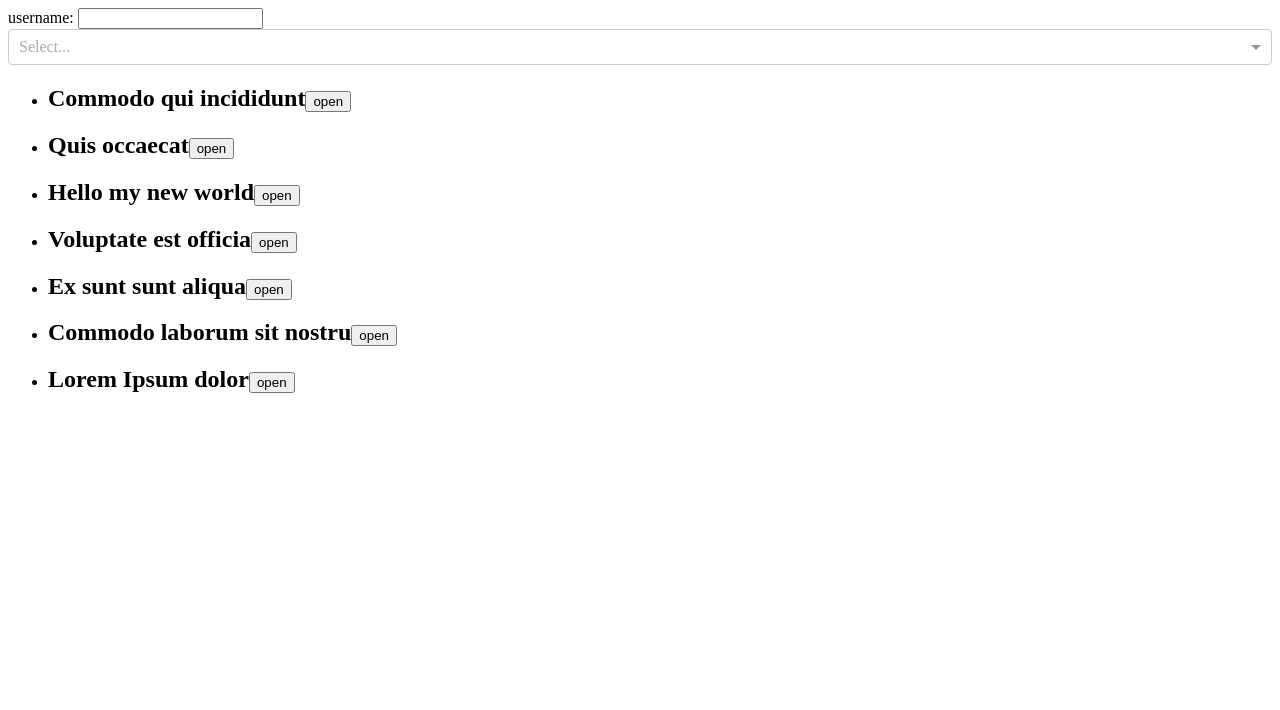
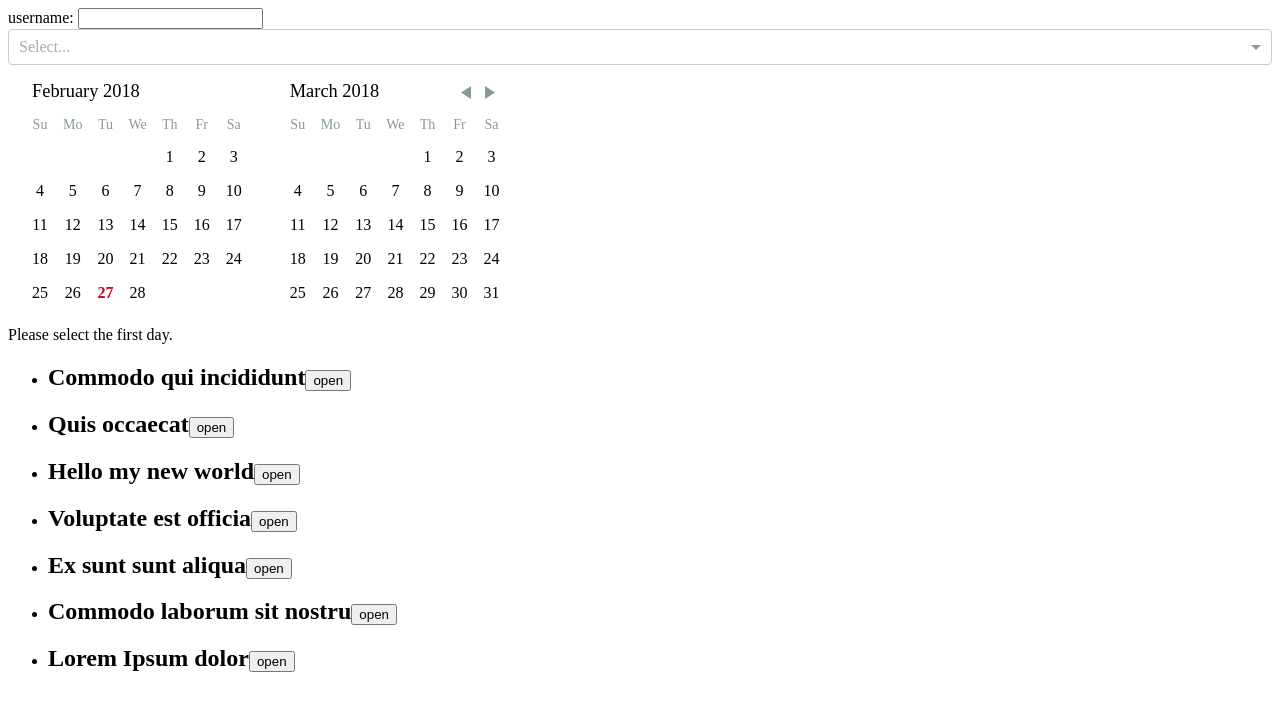
Before and after one commit to romabelka/basic-react-1902, a React (Create React App) app: page / in a window 1280 px wide. Shown: the top 710 px of the page. Built offline with nearby package versions, Linux system fonts and the light colour scheme.

Commit message:
add comments & calendar

```diff
--- a/package.json
+++ b/package.json
@@ -5,7 +5,9 @@
   "dependencies": {
     "prop-types": "^15.6.0",
     "react": "^16.2.0",
+    "react-day-picker": "^7.0.7",
     "react-dom": "^16.2.0",
+    "react-helmet": "^5.2.0",
     "react-scripts": "1.1.1",
     "react-select": "^1.2.1"
   },
--- a/src/App.js
+++ b/src/App.js
@@ -1,15 +1,14 @@
 import React, { Component } from 'react'
-import {findDOMNode} from 'react-dom'
+import { findDOMNode } from 'react-dom'
 import ArticleList from './components/article-list'
 import Chart from './components/chart'
 import UserForm from './components/user-form'
 import Select from 'react-select'
 import 'react-select/dist/react-select.css'
+import Calendar from "./components/calendar";
 
 class App extends Component {
-    static propTypes = {
-
-    };
+	static propTypes = {};
 
 	state = {
 		selected: null
@@ -23,15 +22,16 @@ class App extends Component {
 		}))
 		return (
 			<div>
-                <UserForm />
-                <Select options = {options} value = {this.state.selected} onChange = {this.handleSelect} multi/>
-                <ArticleList articles = {articles} ref = {this.setListRef}/>
-                <Chart articles = {articles}/>
+				<UserForm/>
+				<Select options={options} value={this.state.selected} onChange={this.handleSelect} multi/>
+				<Calendar/>
+				<ArticleList articles={articles} ref={this.setListRef}/>
+				<Chart articles={articles}/>
 			</div>
 		)
 	}
 
-    handleSelect = selected => this.setState({ selected })
+	handleSelect = selected => this.setState({selected})
 
 	setListRef = ref => {
 		this.listRef = ref
--- a/src/components/article.js
+++ b/src/components/article.js
@@ -1,9 +1,10 @@
-import React, {PureComponent} from 'react'
+import React, { PureComponent } from 'react'
 import PropTypes from 'prop-types'
+import CommentList from "./comment-list";
 
 class Article extends PureComponent {
 	render() {
-        const { isOpen, article, onButtonClick } = this.props
+		const {isOpen, article, onButtonClick} = this.props
 		console.log('---', 1)
 		return (
 			<div>
@@ -12,6 +13,7 @@ class Article extends PureComponent {
 					<button onClick={() => onButtonClick(article.id)}>{isOpen ? 'close' : 'open'}</button>
 				</h2>
 				{isOpen && getBody(article)}
+				{isOpen && article.comments && article.comments.length > 0 && <CommentList comments={article.comments}/>}
 			</div>
 		)
 	}
--- /dev/null
+++ b/src/components/calendar.js
@@ -0,0 +1,111 @@
+import React from 'react';
+import Helmet from 'react-helmet';
+import DayPicker, { DateUtils } from 'react-day-picker';
+import 'react-day-picker/lib/style.css';
+
+export default class Example extends React.Component {
+	constructor(props) {
+		super(props);
+		this.handleDayClick = this.handleDayClick.bind(this);
+		this.handleDayMouseEnter = this.handleDayMouseEnter.bind(this);
+		this.handleResetClick = this.handleResetClick.bind(this);
+		this.state = this.getInitialState();
+	}
+
+	getInitialState() {
+		return {
+			from: null,
+			to: null,
+			enteredTo: null, // Keep track of the last day for mouseEnter.
+		};
+	}
+
+	isSelectingFirstDay(from, to, day) {
+		const isBeforeFirstDay = from && DateUtils.isDayBefore(day, from);
+		const isRangeSelected = from && to;
+		return !from || isBeforeFirstDay || isRangeSelected;
+	}
+
+	handleDayClick(day) {
+		const {from, to} = this.state;
+
+		if(from && to && day >= from && day <= to) {
+			this.handleResetClick();
+			return;
+		}
+
+		if(this.isSelectingFirstDay(from, to, day)) {
+			this.setState({
+				from: day,
+				to: null,
+				enteredTo: null,
+			});
+		} else {
+			this.setState({
+				to: day,
+				enteredTo: day,
+			});
+		}
+	}
+
+	handleDayMouseEnter(day) {
+		const {from, to} = this.state;
+
+		if(!this.isSelectingFirstDay(from, to, day)) {
+			this.setState({
+				enteredTo: day,
+			});
+		}
+	}
+
+	handleResetClick() {
+		this.setState(this.getInitialState());
+	}
+
+	render() {
+		const {from, to, enteredTo} = this.state;
+		const modifiers = {start: from, end: enteredTo};
+		const disabledDays = {before: this.state.from};
+		const selectedDays = [from, {from, to: enteredTo}];
+
+		return (
+			<div>
+				<DayPicker
+					className="Range"
+					numberOfMonths={2}
+					fromMonth={from}
+					selectedDays={selectedDays}
+					disabledDays={disabledDays}
+					modifiers={modifiers}
+					onDayClick={this.handleDayClick}
+					onDayMouseEnter={this.handleDayMouseEnter}
+				/>
+				<div>
+					{!from && !to && 'Please select the first day.'}
+					{from && !to && 'Please select the last day.'}
+					{from &&
+					to &&
+					`Selected from ${from.toLocaleDateString()} to
+                ${to.toLocaleDateString()}`}{' '}
+					{from &&
+					to && (
+						<button className="link" onClick={this.handleResetClick}>
+							Reset
+						</button>
+					)}
+				</div>
+				<Helmet>
+					<style>{`
+					  .Range .DayPicker-Day--selected:not(.DayPicker-Day--start):not(.DayPicker-Day--end):not(.DayPicker-Day--outside) {
+						background-color: #f0f8ff !important;
+						color: #4a90e2;
+					  }
+					  .Range .DayPicker-Day {
+						border-radius: 0 !important;
+					  }
+					`}</style>
+				</Helmet>
+			</div>
+		);
+	}
+}
--- /dev/null
+++ b/src/components/comment-list.js
@@ -0,0 +1,38 @@
+import React, { Component } from "react";
+import PropTypes from "prop-types";
+import Comment from "./comment";
+import list from "../decorators/list";
+
+class CommentList extends Component {
+	static propTypes = {
+		comments: PropTypes.array
+	};
+
+	render() {
+		const {comments} = this.props;
+		const commentElements = comments.map(comment =>
+			<li key={comment.id}>
+				<Comment
+					comment={comment}
+				/>
+			</li>
+		);
+
+		return (
+			<div>
+				<h3>
+					Комментарии
+					<button onClick={this.props.toggleItem}>{this.props.isOpen ? "hide" : "show"}</button>
+				</h3>
+				{
+					this.props.isOpen &&
+					<ul>
+						{commentElements}
+					</ul>
+				}
+			</div>
+		);
+	}
+}
+
+export default list(CommentList);
--- /dev/null
+++ b/src/components/comment.js
@@ -0,0 +1,24 @@
+import React, { PureComponent } from "react";
+import PropTypes from "prop-types";
+
+class Comment extends PureComponent {
+	static propTypes = {
+		comment: PropTypes.shape({
+			id: PropTypes.string.isRequired,
+			user: PropTypes.string.isRequired,
+			text: PropTypes.string.isRequired
+		})
+	};
+
+	render() {
+		const {id, user, text} = this.props.comment;
+		return (
+			<div id={id}>
+				<strong>{user}</strong>
+				<p>{text}</p>
+			</div>
+		);
+	}
+}
+
+export default Comment;
--- /dev/null
+++ b/src/decorators/list.js
@@ -0,0 +1,13 @@
+import React, {Component} from "react";
+
+export default (OriginalComponent) => class List extends Component {
+	state = {
+		isOpen: false
+	};
+
+	toggleItem = () => this.setState({isOpen: !this.state.isOpen});
+
+	render() {
+		return <OriginalComponent {...this.props} {...this.state} toggleItem={this.toggleItem}/>
+	}
+};
```
Lines whose indentation alone changed are shown as unchanged.
